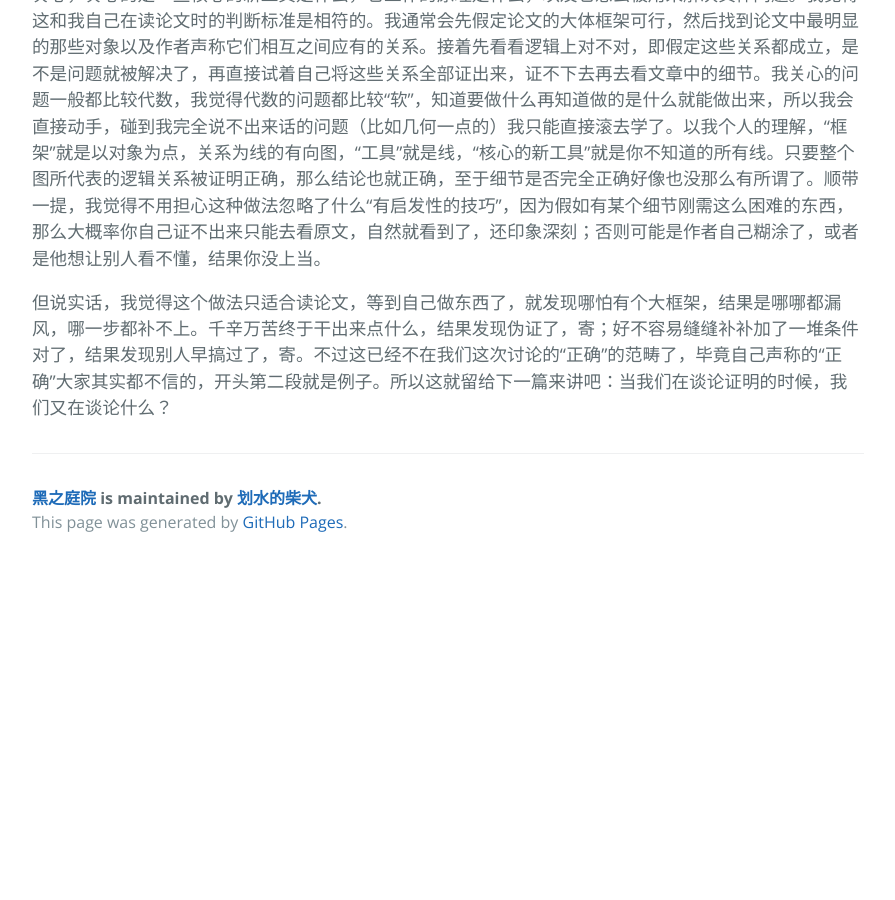
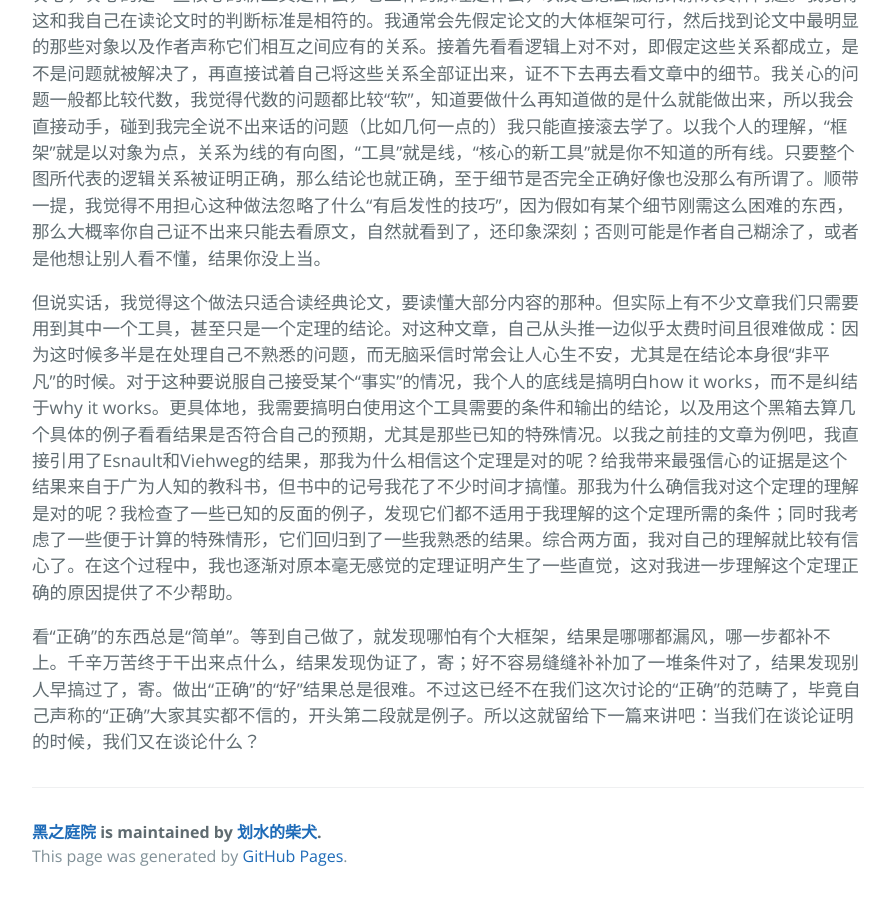
Before and after one commit to xiebaiting/xiebaiting.github.io, a Jekyll site: the page built from _posts/罗盘的碎片/2025-03-25-聊聊数学圈的大新闻.md, in a window 1280 px wide and 900 px high, scrolled down 1424 px. Shown: the whole window, without its empty margins (192-1087 px from the left). Built offline with Jekyll 4.4.1, drawn with Linux system fonts in a browser that asks for light colours; before the commit the page ends 1990 px from its top, so only the background shows below that.

Commit message:
20250327

```diff
--- a/_posts/罗盘的碎片/2025-03-25-聊聊数学圈的大新闻.md
+++ b/_posts/罗盘的碎片/2025-03-25-聊聊数学圈的大新闻.md
@@ -19,4 +19,6 @@ categories: 罗盘的碎片
 
 我认为这个回答是有借鉴价值的，主要体现在其价值判断上。可以看到，证明细节的正确与否大家其实并不关心，关心的是一些核心的新工具是什么，它工作的原理是什么，以及它怎么被用来解决具体问题。我觉得这和我自己在读论文时的判断标准是相符的。我通常会先假定论文的大体框架可行，然后找到论文中最明显的那些对象以及作者声称它们相互之间应有的关系。接着先看看逻辑上对不对，即假定这些关系都成立，是不是问题就被解决了，再直接试着自己将这些关系全部证出来，证不下去再去看文章中的细节。我关心的问题一般都比较代数，我觉得代数的问题都比较“软”，知道要做什么再知道做的是什么就能做出来，所以我会直接动手，碰到我完全说不出来话的问题（比如几何一点的）我只能直接滚去学了。以我个人的理解，“框架”就是以对象为点，关系为线的有向图，“工具”就是线，“核心的新工具”就是你不知道的所有线。只要整个图所代表的逻辑关系被证明正确，那么结论也就正确，至于细节是否完全正确好像也没那么有所谓了。顺带一提，我觉得不用担心这种做法忽略了什么“有启发性的技巧”，因为假如有某个细节刚需这么困难的东西，那么大概率你自己证不出来只能去看原文，自然就看到了，还印象深刻；否则可能是作者自己糊涂了，或者是他想让别人看不懂，结果你没上当。
 
-但说实话，我觉得这个做法只适合读论文，等到自己做东西了，就发现哪怕有个大框架，结果是哪哪都漏风，哪一步都补不上。千辛万苦终于干出来点什么，结果发现伪证了，寄；好不容易缝缝补补加了一堆条件对了，结果发现别人早搞过了，寄。不过这已经不在我们这次讨论的“正确”的范畴了，毕竟自己声称的“正确”大家其实都不信的，开头第二段就是例子。所以这就留给下一篇来讲吧：当我们在谈论证明的时候，我们又在谈论什么？
+但说实话，我觉得这个做法只适合读经典论文，要读懂大部分内容的那种。但实际上有不少文章我们只需要用到其中一个工具，甚至只是一个定理的结论。对这种文章，自己从头推一边似乎太费时间且很难做成：因为这时候多半是在处理自己不熟悉的问题，而无脑采信时常会让人心生不安，尤其是在结论本身很“非平凡”的时候。对于这种要说服自己接受某个“事实”的情况，我个人的底线是搞明白how it works，而不是纠结于why it works。更具体地，我需要搞明白使用这个工具需要的条件和输出的结论，以及用这个黑箱去算几个具体的例子看看结果是否符合自己的预期，尤其是那些已知的特殊情况。以我之前挂的文章为例吧，我直接引用了Esnault和Viehweg的结果，那我为什么相信这个定理是对的呢？给我带来最强信心的证据是这个结果来自于广为人知的教科书，但书中的记号我花了不少时间才搞懂。那我为什么确信我对这个定理的理解是对的呢？我检查了一些已知的反面的例子，发现它们都不适用于我理解的这个定理所需的条件；同时我考虑了一些便于计算的特殊情形，它们回归到了一些我熟悉的结果。综合两方面，我对自己的理解就比较有信心了。在这个过程中，我也逐渐对原本毫无感觉的定理证明产生了一些直觉，这对我进一步理解这个定理正确的原因提供了不少帮助。
+
+看“正确”的东西总是“简单”。等到自己做了，就发现哪怕有个大框架，结果是哪哪都漏风，哪一步都补不上。千辛万苦终于干出来点什么，结果发现伪证了，寄；好不容易缝缝补补加了一堆条件对了，结果发现别人早搞过了，寄。做出“正确”的“好”结果总是很难。不过这已经不在我们这次讨论的“正确”的范畴了，毕竟自己声称的“正确”大家其实都不信的，开头第二段就是例子。所以这就留给下一篇来讲吧：当我们在谈论证明的时候，我们又在谈论什么？
```
